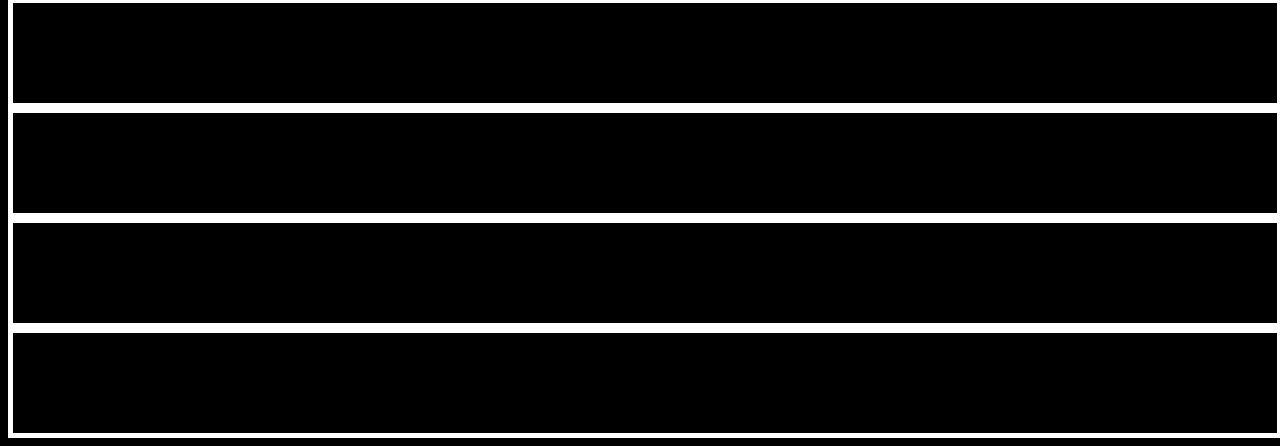
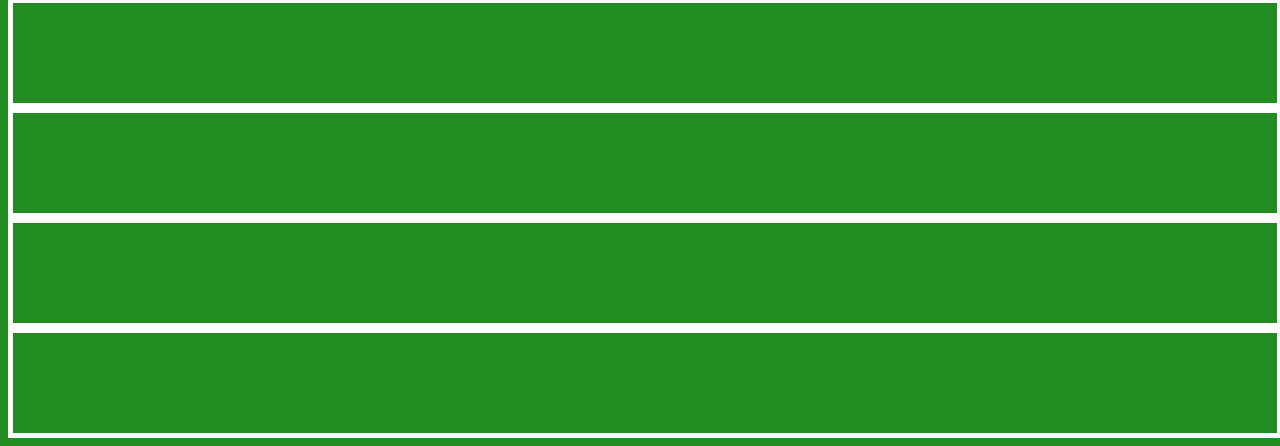
Before and after one commit to plopp00/AgiltSystemutveckling, a plain HTML site: page instruktioner.html in a window 1280 px wide. Shown: the part 421-867 px from the top of the page. Drawn offline with Linux system fonts and the light colour scheme.

Commit message:
second commit

```diff
--- a/instruktioner.html
+++ b/instruktioner.html
@@ -6,7 +6,7 @@
     <link rel="Instruktioner" href="css/ins.css">
     <style>
         body{
-            background-color: black;
+            background-color: forestgreen;
         }
         .po{
             width: 100%;
```
